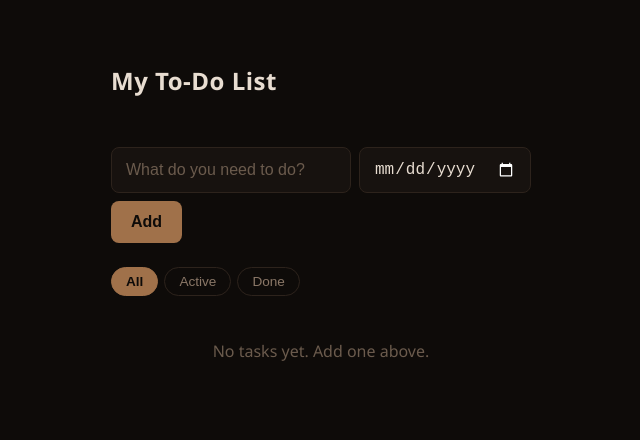
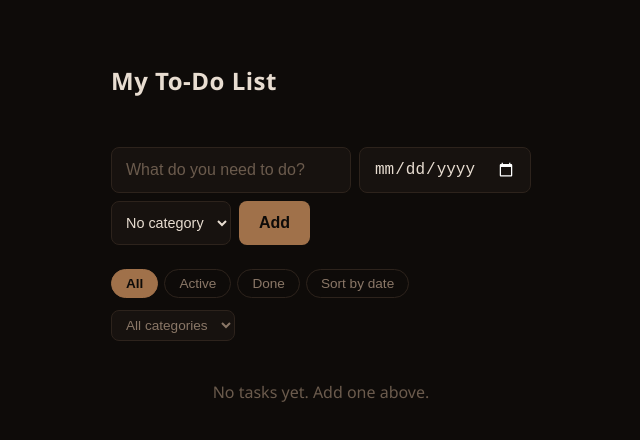
Before and after one commit to abalosmartkian-del/todo-sample, a React (Vite) app: page / in a window 1280 px wide. Shown: the top 440 px of the page, without its empty margins (319-959 px from the left). Built offline with nearby package versions, Linux system fonts and the light colour scheme.

Commit message:
Add task categories and category filter

```diff
--- a/src/App.css
+++ b/src/App.css
@@ -172,3 +172,33 @@ li .del:hover { color: #c0623f; }
   white-space: nowrap;
 }
 .due.overdue { color: #c0623f; font-weight: 600; }
+
+.add-row select,
+.cat-filter {
+  padding: 12px 10px;
+  background: #17120f;
+  border: 1px solid #2d231c;
+  border-radius: 8px;
+  color: #e8ddd1;
+  font-size: 0.9rem;
+  outline: none;
+  cursor: pointer;
+}
+.add-row select:focus,
+.cat-filter:focus { border-color: #a0714a; }
+
+.cat-filter {
+  padding: 6px 10px;
+  margin-bottom: 8px;
+  color: #8a7767;
+  font-size: 0.85rem;
+}
+
+.tag {
+  padding: 2px 8px;
+  border: 1px solid #a0714a;
+  border-radius: 10px;
+  color: #a0714a;
+  font-size: 0.75rem;
+  white-space: nowrap;
+}
--- a/src/App.tsx
+++ b/src/App.tsx
@@ -1,8 +1,16 @@
 import { useEffect, useState } from "react";
 import "./App.css";
 
-type Task = { id: number; text: string; done: boolean; due: string };
+type Task = {
+  id: number;
+  text: string;
+  done: boolean;
+  due: string;
+  cat: string;
+};
 type Filter = "all" | "active" | "done";
+
+const CATEGORIES = ["Work", "Personal", "Study"];
 
 function todayString() {
   return new Date().toLocaleDateString("en-CA"); // YYYY-MM-DD
@@ -19,17 +27,21 @@ export default function App() {
   const [tasks, setTasks] = useState<Task[]>(() => {
     const saved = localStorage.getItem("tasks");
     if (!saved) return [];
-    // older saved tasks may have no id or due date
+    // older saved tasks may be missing newer fields
     return JSON.parse(saved).map((t: Partial<Task>, i: number) => ({
       id: t.id ?? i,
       text: t.text ?? "",
       done: !!t.done,
       due: t.due ?? "",
+      cat: t.cat ?? "",
     }));
   });
   const [text, setText] = useState("");
   const [due, setDue] = useState("");
+  const [cat, setCat] = useState("");
   const [filter, setFilter] = useState<Filter>("all");
+  const [catFilter, setCatFilter] = useState("");
+  const [sortByDue, setSortByDue] = useState(false);
   const [editingId, setEditingId] = useState<number | null>(null);
   const [editText, setEditText] = useState("");
 
@@ -40,9 +52,10 @@ export default function App() {
   function addTask() {
     if (!text.trim()) return;
     const id = Math.max(0, ...tasks.map((t) => t.id)) + 1;
-    setTasks([...tasks, { id, text: text.trim(), done: false, due }]);
+    setTasks([...tasks, { id, text: text.trim(), done: false, due, cat }]);
     setText("");
     setDue("");
+    setCat("");
   }
 
   function toggle(id: number) {
@@ -78,16 +91,27 @@ export default function App() {
   const left = tasks.filter((t) => !t.done).length;
   const doneCount = tasks.length - left;
 
-  const visible = tasks.filter((t) =>
-    filter === "all" ? true : filter === "active" ? !t.done : t.done
-  );
+  const visible = tasks
+    .filter((t) =>
+      filter === "all" ? true : filter === "active" ? !t.done : t.done
+    )
+    .filter((t) => (catFilter ? t.cat === catFilter : true))
+    .sort((a, b) => {
+      if (!sortByDue) return 0;
+      if (!a.due && !b.due) return 0;
+      if (!a.due) return 1;
+      if (!b.due) return -1;
+      return a.due.localeCompare(b.due);
+    });
 
   const emptyMessage =
     tasks.length === 0
       ? "No tasks yet. Add one above."
       : filter === "active"
       ? "Nothing left to do."
-      : "No completed tasks yet.";
+      : filter === "done"
+      ? "No completed tasks yet."
+      : "No tasks in this category.";
 
   return (
     <div className="card">
@@ -110,6 +134,18 @@ export default function App() {
           onChange={(e) => setDue(e.target.value)}
           title="Due date (optional)"
         />
+        <select
+          value={cat}
+          onChange={(e) => setCat(e.target.value)}
+          title="Category (optional)"
+        >
+          <option value="">No category</option>
+          {CATEGORIES.map((c) => (
+            <option key={c} value={c}>
+              {c}
+            </option>
+          ))}
+        </select>
         <button onClick={addTask}>Add</button>
       </div>
 
@@ -123,7 +159,26 @@ export default function App() {
             {f === "all" ? "All" : f === "active" ? "Active" : "Done"}
           </button>
         ))}
+        <button
+          className={"sort" + (sortByDue ? " active" : "")}
+          onClick={() => setSortByDue(!sortByDue)}
+        >
+          Sort by date
+        </button>
       </div>
+
+      <select
+        className="cat-filter"
+        value={catFilter}
+        onChange={(e) => setCatFilter(e.target.value)}
+      >
+        <option value="">All categories</option>
+        {CATEGORIES.map((c) => (
+          <option key={c} value={c}>
+            {c}
+          </option>
+        ))}
+      </select>
 
       <ul>
         {visible.length === 0 && <p className="empty">{emptyMessage}</p>}
@@ -156,6 +211,7 @@ export default function App() {
                   {t.text}
                 </span>
               )}
+              {t.cat && <small className="tag">{t.cat}</small>}
               {t.due && (
                 <small className={overdue ? "due overdue" : "due"}>
                   {overdue ? "Overdue · " : ""}
```
